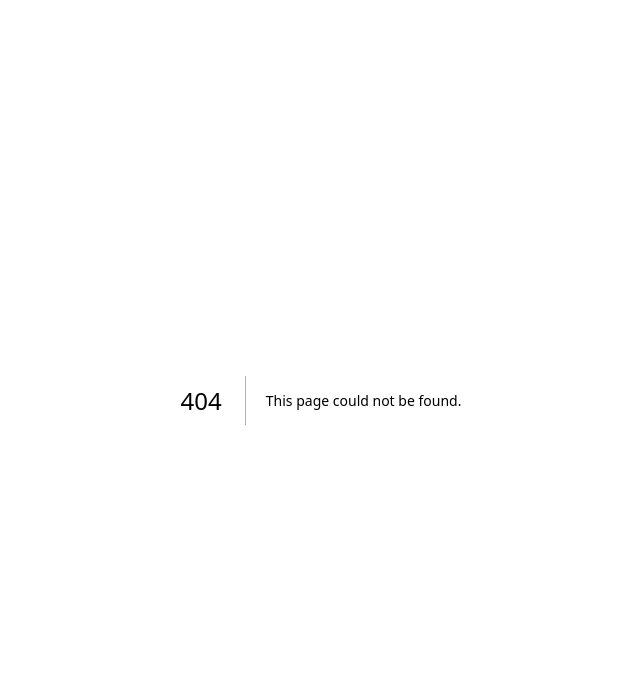
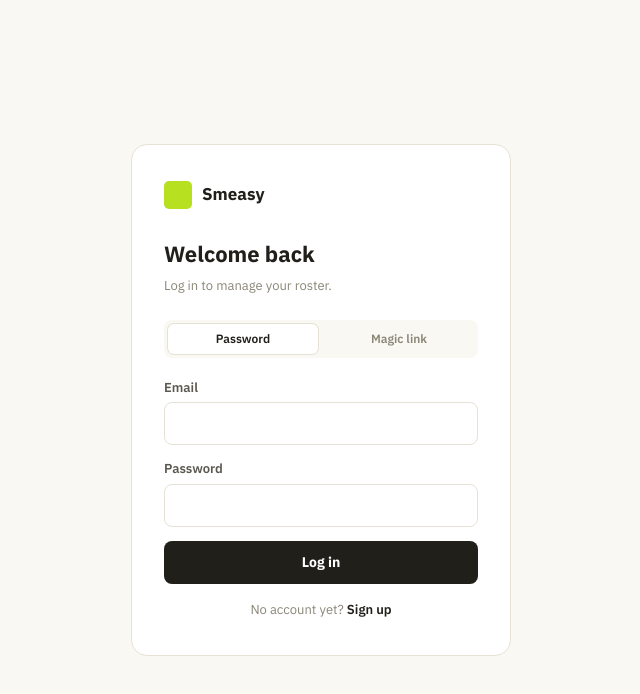
Before and after one commit to mindbuilt/smeasy, a Next.js app: page /auth/login in a window 1280 px wide. Before the commit this address had no page. Shown: the top 694 px of the page, without its empty margins (319-959 px from the left). Built offline with nearby package versions, Linux system fonts and the light colour scheme.

Commit message:
add /auth/login, /auth/callback, and /dashboard pages

```diff
--- /dev/null
+++ b/src/app/auth/login/page.tsx
@@ -0,0 +1,156 @@
+"use client";
+
+import { useState, useEffect } from "react";
+import { useRouter } from "next/navigation";
+
+const API = "https://smeasy-production.up.railway.app";
+
+const C = {
+  bg: "#faf8f3", white: "#ffffff", dark: "#211f1a", accent: "#b7e021",
+  border: "#e7e2d6", muted: "#8a8678", secondary: "#5b584f", danger: "#b3261e",
+  shiftBg: "#eaf9c8", shiftBorder: "#b7e021", shiftColor: "#3d5200",
+};
+
+type Mode = "login" | "signup";
+type Method = "password" | "magic";
+
+export default function LoginPage() {
+  const router = useRouter();
+  const [mode, setMode] = useState<Mode>("login");
+  const [method, setMethod] = useState<Method>("password");
+  const [email, setEmail] = useState("");
+  const [password, setPassword] = useState("");
+  const [businessName, setBusinessName] = useState("");
+  const [error, setError] = useState<string | null>(null);
+  const [loading, setLoading] = useState(false);
+  const [magicSent, setMagicSent] = useState(false);
+
+  // Redirect if already logged in as manager
+  useEffect(() => {
+    if (typeof window === "undefined") return;
+    const tk = localStorage.getItem("smeasy_token");
+    const role = localStorage.getItem("smeasy_role");
+    if (tk && role === "manager") router.replace("/dashboard");
+  }, [router]);
+
+  async function handleSubmit(e: React.FormEvent) {
+    e.preventDefault();
+    setError(null);
+    setLoading(true);
+    try {
+      if (method === "magic") {
+        const res = await fetch(`${API}/auth/magic`, {
+          method: "POST",
+          headers: { "Content-Type": "application/json" },
+          body: JSON.stringify({ email }),
+        });
+        const data = await res.json();
+        if (data.ok) { setMagicSent(true); }
+        else { setError(data.error || "Failed to send link"); }
+      } else {
+        const endpoint = mode === "signup" ? "/auth/signup" : "/auth/login";
+        const body: Record<string, string> = { email, password };
+        if (mode === "signup") body.businessName = businessName || "My Business";
+        const res = await fetch(`${API}${endpoint}`, {
+          method: "POST",
+          headers: { "Content-Type": "application/json" },
+          body: JSON.stringify(body),
+        });
+        const data = await res.json();
+        if (data.token) {
+          localStorage.setItem("smeasy_token", data.token);
+          localStorage.setItem("smeasy_role", "manager");
+          localStorage.setItem("smeasy_business_name", data.businessName || "My Business");
+          router.replace("/dashboard");
+        } else {
+          setError(data.error || "Authentication failed");
+        }
+      }
+    } catch {
+      setError("Could not reach server");
+    } finally {
+      setLoading(false);
+    }
+  }
+
+  return (
+    <div style={{ minHeight: "100vh", background: C.bg, display: "flex", alignItems: "center", justifyContent: "center", padding: 24 }}>
+      <div style={{ background: C.white, border: `1px solid ${C.border}`, borderRadius: 16, padding: "36px 32px", width: "100%", maxWidth: 380 }}>
+        {/* Logo */}
+        <div style={{ display: "flex", alignItems: "center", gap: 10, marginBottom: 28 }}>
+          <div style={{ width: 28, height: 28, background: C.accent, borderRadius: 5 }} />
+          <span style={{ fontWeight: 700, fontSize: 17, color: C.dark }}>Smeasy</span>
+        </div>
+
+        <h1 style={{ fontSize: 22, fontWeight: 700, color: C.dark, marginTop: 0, marginBottom: 6 }}>
+          {mode === "login" ? "Welcome back" : "Create your account"}
+        </h1>
+        <p style={{ fontSize: 13, color: C.muted, marginTop: 0, marginBottom: 24 }}>
+          {mode === "login" ? "Log in to manage your roster." : "Get started with Smeasy Rostering."}
+        </p>
+
+        {/* Password / Magic toggle (login only) */}
+        {mode === "login" && (
+          <div style={{ display: "flex", gap: 6, marginBottom: 20, background: C.bg, borderRadius: 8, padding: 4 }}>
+            {(["password", "magic"] as Method[]).map((m) => (
+              <button key={m} onClick={() => { setMethod(m); setError(null); setMagicSent(false); }}
+                style={{ flex: 1, padding: "6px 0", borderRadius: 6, border: "none", cursor: "pointer", fontSize: 12, fontWeight: 600, background: method === m ? C.white : "transparent", color: method === m ? C.dark : C.muted, boxShadow: method === m ? `0 0 0 1px ${C.border}` : "none" }}>
+                {m === "password" ? "Password" : "Magic link"}
+              </button>
+            ))}
+          </div>
+        )}
+
+        {magicSent ? (
+          <div style={{ background: C.shiftBg, border: `1px solid ${C.shiftBorder}`, borderRadius: 10, padding: "16px 18px" }}>
+            <div style={{ fontWeight: 700, fontSize: 14, color: C.shiftColor, marginBottom: 4 }}>Check your email</div>
+            <div style={{ fontSize: 13, color: C.secondary }}>A login link was sent to <strong>{email}</strong>. It expires in 15 minutes.</div>
+            <button onClick={() => { setMagicSent(false); setError(null); }}
+              style={{ marginTop: 12, fontSize: 12, color: C.muted, background: "none", border: "none", cursor: "pointer", textDecoration: "underline", padding: 0 }}>
+              Try a different email
+            </button>
+          </div>
+        ) : (
+          <form onSubmit={handleSubmit}>
+            <div style={{ marginBottom: 14 }}>
+              <label style={{ display: "block", fontSize: 13, fontWeight: 600, color: C.secondary, marginBottom: 5 }}>Email</label>
+              <input type="email" value={email} onChange={(e) => setEmail(e.target.value)} required autoFocus
+                style={{ width: "100%", padding: "10px 12px", border: `1px solid ${C.border}`, borderRadius: 8, fontSize: 14, color: C.dark, background: C.white, boxSizing: "border-box", outline: "none" }} />
+            </div>
+
+            {(mode === "signup" || method === "password") && mode !== "login" || (mode === "login" && method === "password") ? (
+              <div style={{ marginBottom: 14 }}>
+                <label style={{ display: "block", fontSize: 13, fontWeight: 600, color: C.secondary, marginBottom: 5 }}>Password</label>
+                <input type="password" value={password} onChange={(e) => setPassword(e.target.value)} required={method === "password"}
+                  style={{ width: "100%", padding: "10px 12px", border: `1px solid ${C.border}`, borderRadius: 8, fontSize: 14, color: C.dark, background: C.white, boxSizing: "border-box", outline: "none" }} />
+              </div>
+            ) : null}
+
+            {mode === "signup" && (
+              <div style={{ marginBottom: 14 }}>
+                <label style={{ display: "block", fontSize: 13, fontWeight: 600, color: C.secondary, marginBottom: 5 }}>Business name</label>
+                <input type="text" value={businessName} onChange={(e) => setBusinessName(e.target.value)} placeholder="e.g. Acme Cafe"
+                  style={{ width: "100%", padding: "10px 12px", border: `1px solid ${C.border}`, borderRadius: 8, fontSize: 14, color: C.dark, background: C.white, boxSizing: "border-box", outline: "none" }} />
+              </div>
+            )}
+
+            {error && <p style={{ fontSize: 13, color: C.danger, marginBottom: 12 }}>{error}</p>}
+
+            <button type="submit" disabled={loading}
+              style={{ width: "100%", padding: "11px 0", background: C.dark, color: C.white, border: "none", borderRadius: 8, fontSize: 14, fontWeight: 700, cursor: loading ? "default" : "pointer", opacity: loading ? 0.7 : 1, marginBottom: 16 }}>
+              {loading ? "…" : method === "magic" ? "Send magic link" : mode === "login" ? "Log in" : "Create account"}
+            </button>
+          </form>
+        )}
+
+        <p style={{ textAlign: "center", fontSize: 13, color: C.muted, margin: 0 }}>
+          {mode === "login" ? "No account yet? " : "Already have an account? "}
+          <button onClick={() => { setMode(mode === "login" ? "signup" : "login"); setError(null); setMagicSent(false); }}
+            style={{ background: "none", border: "none", color: C.dark, fontWeight: 600, cursor: "pointer", padding: 0, fontSize: 13 }}>
+            {mode === "login" ? "Sign up" : "Log in"}
+          </button>
+        </p>
+      </div>
+    </div>
+  );
+}
```
